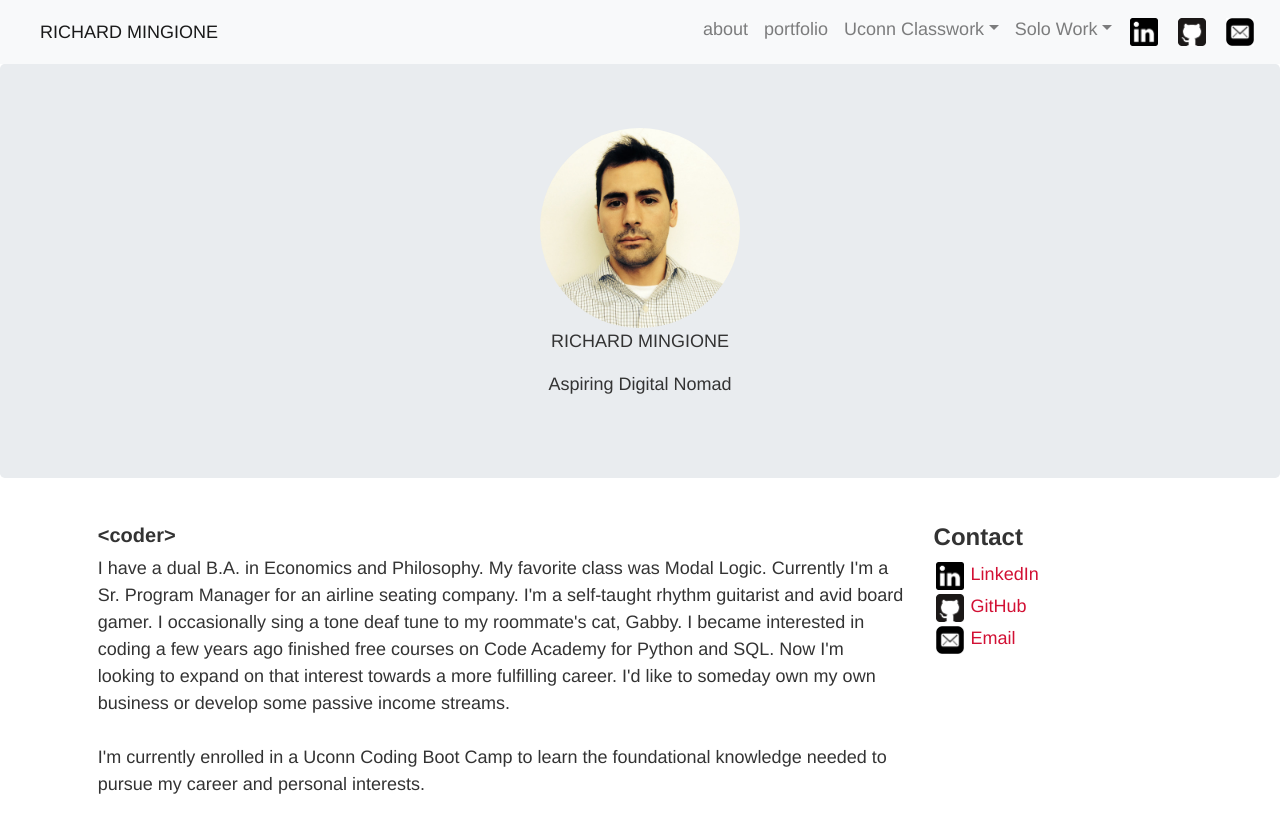
After one commit to Rivenception/rivenception.github.io, a PHP site: page /index-BS.html in a window 1280 px wide. The commit adds this page. Run offline with PHP 8.4, Linux system fonts and the light colour scheme.

Commit message:
added photos and test bootstrap html

```diff
--- a/assets/CSS/style_solved.css
+++ b/assets/CSS/style_solved.css
@@ -11,11 +11,50 @@ Experiment with deleting lines of code from the CSS to see how it affects the we
 body {
   padding: 0;
   margin: 0;
-  font-family: Georgia, "Times New Roman", Times, serif;
+  font-family: "Montserrat","helvetica neue",Helvetica,Arial,sans-serif;
   font-size: 18px;
   line-height: 150%;
   color: #333;
-  background: #efeee7;
+  background: white;
+}
+
+.img-bg {
+  background-image: url("../Images/background-one.jpg");
+  background-repeat: no-repeat;
+  background-attachment: fixed;
+  background-position: center center;
+  background-size: contain;
+}
+
+.img-center {
+  margin: 0 auto;
+  text-align: center;
+  height: 200px;
+  width: auto;
+}
+
+body.img-bg-url {
+  background-image: url("https://fsb.zobj.net/crop.php?r=ELW0Obx9aXGfqBXABJPrBnUe_8Plm0k1ovtBvYG1t8ID0zyefJmVEkhfvFEey8Cx8HMKYPLszwm1jokU5IKcrmsTd8KGH3Sea7LyP5tTqjNnaFpN7DQMyNxkagHqBToGDxfh7ym8ssyUQylR");
+  background-repeat: no-repeat;
+  background-attachment: fixed;
+  background-position: center center;
+  background-size: cover;
+}
+
+.bg-black {
+  background-color: black;
+}
+
+.image-overlay {
+  background-image: url("https://images.unsplash.com/photo-1504639725590-34d0984388bd?ixlib=rb-1.2.1&ixid=eyJhcHBfaWQiOjEyMDd9&w=1000&q=80");
+  background-repeat: no-repeat;
+  position: absolute;
+  width: 100%;
+  height: auto;
+  top: 0;
+  right: 0;
+  bottom: 0;
+  left: 0;
 }
 
 header {
@@ -66,3 +105,23 @@ a {
   height: auto;
   margin-right: 1%;
 }
+
+/*Flavicons for Contacts Sections*/
+.fa-linkedin {
+  background-image: url("../Images/Favicons/fa-linkedin.png")
+}
+.fa-facebook {
+  background-image: url("../Images/Favicons/fa-facebook.jpg")
+}
+.fa-email {
+  background-image: url("../Images/Favicons/fa-email.png")
+}
+.fa-github {
+  background-image: url("../Images/Favicons/fa-github.png")
+}
+
+.fa-icon-size {
+  width: 28px;
+  height: auto;
+  margin: 2px;
+}
--- /dev/null
+++ b/index-BS.html
@@ -0,0 +1,179 @@
+<!DOCTYPE html>
+<html lang="en-us">
+
+<head>
+  <meta charset="UTF-8">
+  <link rel="shortcut icon" href="https://code.energy/wp-content/uploads/code_energy_favicon.png" type="image/png">
+  <link rel="stylesheet" href="https://stackpath.bootstrapcdn.com/bootstrap/4.5.2/css/bootstrap.min.css" integrity="sha384-JcKb8q3iqJ61gNV9KGb8thSsNjpSL0n8PARn9HuZOnIxN0hoP+VmmDGMN5t9UJ0Z" crossorigin="anonymous">
+  <link rel="stylesheet" type="text/css" href="./assets/CSS/style_solved.css">
+  <title>Working Resume/Portfolio</title>
+</head>
+
+<body>
+  <header>
+    <!--Site Navigation Bar-->
+    <nav class="navbar navbar-expand-lg navbar-light bg-light">
+        <a class="navbar-brand" href="#"></a>
+        <button class="navbar-toggler" type="button" data-toggle="collapse" data-target="#navbarSupportedContent" aria-controls="navbarSupportedContent" aria-expanded="false" aria-label="Toggle navigation">
+            <span class="navbar-toggler-icon"></span>
+        </button>
+
+        <section class="collapse navbar-collapse" id="navbarSupportedContent">
+            <ul class="navbar-nav mr-auto">
+              <li class="nav-item active">
+                  <a class="nav-link" href="#">RICHARD MINGIONE<span class="sr-only">(current)</span></a>
+              </li>
+            </ul>
+
+            <!--Header Dropdowns-->
+            <ul class="navbar-nav ml-auto">
+
+              <li class="nav-item">
+                <a class="nav-link" href="#">about</a>
+              </li>
+              <li class="nav-item">
+                <a class="nav-link" href="#">portfolio</a>
+              </li>
+
+              <li class="nav-item dropdown">
+                <a class="nav-link dropdown-toggle" href="#" id="navbarDropdown" role="button" data-toggle="dropdown" aria-haspopup="true" aria-expanded="false">Uconn Classwork</a>
+                  <div class="dropdown-menu" aria-labelledby="navbarDropdown">
+
+                  <!--Uconn Classwork Nav Links-->
+                  <a class="dropdown-item" href="https://github.com/Rivenception/Homework_One" target="_blank" alt="Homework One Repo">Homework One Repo</a>
+                    <div class="dropdown-divider"></div>
+                      <a class="dropdown-item" href="https://rivenception.github.io/Homework_One/" target="_blank"alt="Homework One">Homework One</a>
+                  </div>
+              </li>
+              <li class="nav-item dropdown">
+                  <a class="nav-link dropdown-toggle" href="#" id="navbarDropdown" role="button" data-toggle="dropdown" aria-haspopup="true" aria-expanded="false">Solo Work</a>
+                    <div class="dropdown-menu" aria-labelledby="navbarDropdown">
+                      <!--Solo Work Nav Links-->
+                      <a class="dropdown-item" href="https://rivenception.github.io/SoloPineHomes/" target="_blank" alt="Solo Pine Homes">Solo Pine Homes</a>
+                    </div>
+              </li>
+
+              <li class="nav-item">
+                <a class="nav-link" href="https://www.linkedin.com/in/rick-mingione-2b535047/" target="_blank" alt="LinkedIn Link">
+                  <img src="assets/Images/Favicons/fa-linkedin.png" class="fa-icon-size">
+                </a>
+              </li>
+              <li class="nav-item">
+                <a class="nav-link" href="https://github.com/Rivenception" target="_blank" alt="GitHub Link">
+                  <img src="assets/Images/Favicons/fa-github.png" class="fa-icon-size">
+                </a>
+              </li>
+
+              <li>
+              <div class="nav-item">
+                <a href="" class="nav-link" data-toggle="modal" data-target="#modalContactForm">
+                  <img src="assets/Images/Favicons/fa-email.png" class="fa-icon-size">
+                </a>
+              </div>
+              </li>
+            </ul>
+        </seciton>
+    </nav>
+  </header>
+
+<!--Contact Me Form-->
+<div class="modal fade" id="modalContactForm" tabindex="-1" role="dialog" aria-labelledby="myModalLabel"
+aria-hidden="true">
+<div class="modal-dialog" role="document">
+
+  <div class="modal-content">
+    <div class="modal-header text-center">
+      <h4 class="modal-title w-100 font-weight-bold">rich.mingione@gmail.com</h4>
+      <button type="button" class="close" data-dismiss="modal" aria-label="Close">
+        <span aria-hidden="true">&times;</span>
+      </button>
+    </div>
+    <div class="modal-body mx-3">
+      <div class="md-form mb-5">
+        <i class="fas fa-user prefix grey-text"></i>
+        <input type="text" id="form34" class="form-control validate">
+        <label data-error="wrong" data-success="right" for="form34">Your name</label>
+      </div>
+
+      <div class="md-form mb-5">
+        <i class="fas fa-envelope prefix grey-text"></i>
+        <input type="email" id="form29" class="form-control validate">
+        <label data-error="wrong" data-success="right" for="form29">Your email</label>
+      </div>
+
+      <div class="md-form mb-5">
+        <i class="fas fa-tag prefix grey-text"></i>
+        <input type="text" id="form32" class="form-control validate">
+        <label data-error="wrong" data-success="right" for="form32">Subject</label>
+      </div>
+
+      <div class="md-form">
+        <i class="fas fa-pencil prefix grey-text"></i>
+        <textarea type="text" id="form8" class="md-textarea form-control" rows="4"></textarea>
+        <label data-error="wrong" data-success="right" for="form8">Your message</label>
+      </div>
+
+    </div>
+    <div class="modal-footer d-flex justify-content-center">
+      <button class="btn btn-unique">Send <i class="fas fa-paper-plane-o ml-1"></i></button>
+    </div>
+  </div>
+</div>
+</div>
+
+<!--Jumbotron-->
+<div class="jumbotron text-center">
+    <img src="./assets/Images/LinkedIn Photo.png" class="rounded-circle img-center" alt="LinkedIn Photo">
+    <p>RICHARD MINGIONE</p>
+    <p>Aspiring Digital Nomad</p>
+
+</div>
+
+<!--ReadMe Section-->
+<div class="container row">
+  <div class="col-md-9">
+    <h5><strong>&lt;coder&gt;</coder></strong></h5>
+    <p>I have a dual B.A. in Economics and Philosophy.  My favorite class was Modal Logic.  Currently I'm a Sr. Program Manager for an airline seating company.
+      I'm a self-taught rhythm guitarist and avid board gamer.  I occasionally sing a tone deaf tune to my roommate's cat, Gabby.  I became interested in coding a few
+      years ago finished free courses on Code Academy for Python and SQL.  Now I'm looking to expand on that interest towards a more fulfilling career.  I'd like to someday own my own
+      business or develop some passive income streams.
+      <br>
+      <br>
+     I'm currently enrolled in a Uconn Coding Boot Camp to learn the foundational knowledge needed to pursue my career and personal interests.
+    </p>
+
+  </div>
+
+<!--Contact Info with Flavicons-->
+  <div class="col-md-3">
+    <h2><strong>Contact</strong></h2>
+      <a href="https://www.linkedin.com/in/rick-mingione-2b535047/" target="_blank" alt="LinkedIn Link">
+        <img src="assets/Images/Favicons/fa-linkedin.png" class="fa-icon-size">
+          <span>
+            LinkedIn
+          </span>
+      </a>
+      <br>
+      <a href="https://github.com/Rivenception" target="_blank" alt="GitHub Link">
+        <img src="assets/Images/Favicons/fa-github.png" class="fa-icon-size">
+          <span>
+            GitHub
+          </span>
+      </a>
+      <br>
+      <a href="" data-toggle="modal" data-target="#modalContactForm">
+        <img src="assets/Images/Favicons/fa-email.png" class="fa-icon-size">
+          <span>
+            Email
+          </span>
+      </a>
+</div>
+
+  <!--Bootstrap Scripts-->
+  <script src="https://code.jquery.com/jquery-3.5.1.slim.min.js" integrity="sha384-DfXdz2htPH0lsSSs5nCTpuj/zy4C+OGpamoFVy38MVBnE+IbbVYUew+OrCXaRkfj" crossorigin="anonymous"></script>
+  <script src="https://cdn.jsdelivr.net/npm/popper.js@1.16.1/dist/umd/popper.min.js" integrity="sha384-9/reFTGAW83EW2RDu2S0VKaIzap3H66lZH81PoYlFhbGU+6BZp6G7niu735Sk7lN" crossorigin="anonymous"></script>
+  <script src="https://stackpath.bootstrapcdn.com/bootstrap/4.5.2/js/bootstrap.min.js" integrity="sha384-B4gt1jrGC7Jh4AgTPSdUtOBvfO8shuf57BaghqFfPlYxofvL8/KUEfYiJOMMV+rV" crossorigin="anonymous"></script>
+
+</body>
+
+</html>
```
Also changed, not shown: assets/php-contact-form/contact-view.php (added, +95 -0 lines), assets/php-contact-form/index.php (added, +17 -0 lines), assets/php-contact-form/send_contact_mail.php (added, +16 -0 lines), assets/php-contact-form/style.css (added, +69 -0 lines), assets/Images/Background-one.jpg (added), assets/Images/Favicons/fa-email.png (added), assets/Images/Favicons/fa-facebook.jpg (added), assets/Images/Favicons/fa-github-alt.jpg (added), assets/Images/Favicons/fa-github.png (added), assets/Images/Favicons/fa-linkedin.png (added), assets/Images/LinkedIn Photo BW.png (added), assets/Images/background-two.jpg (added).
